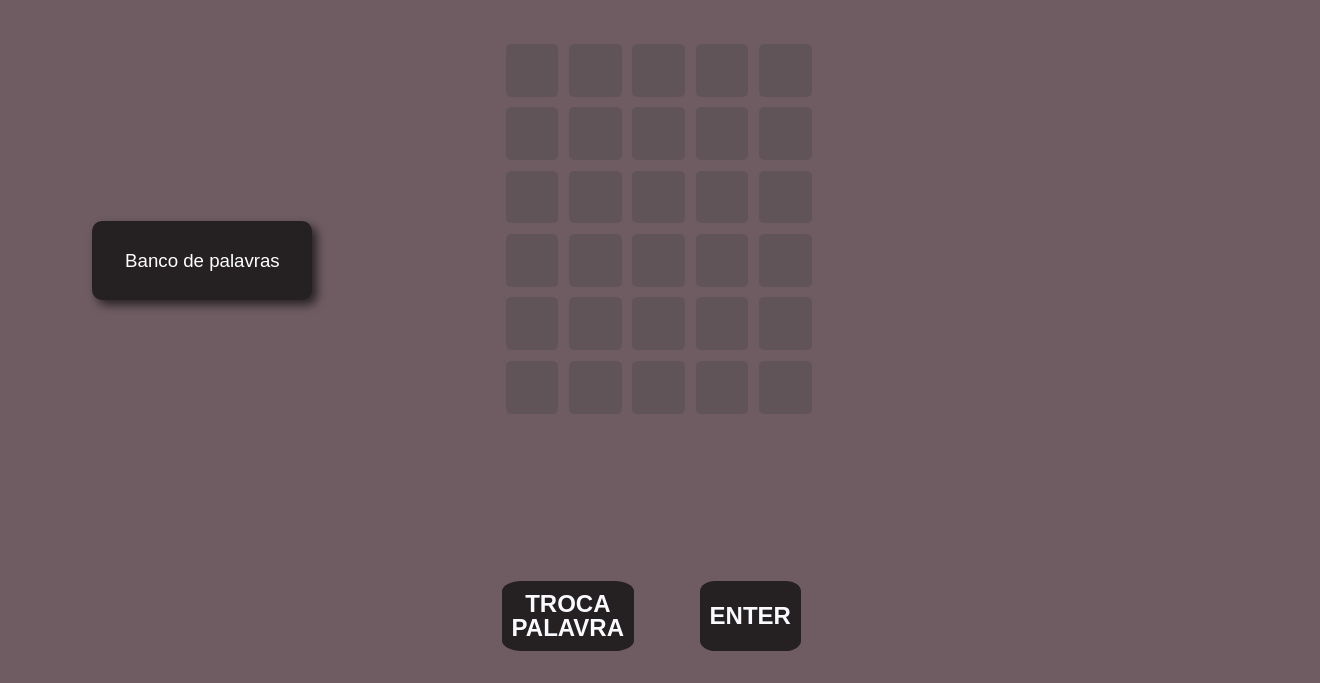
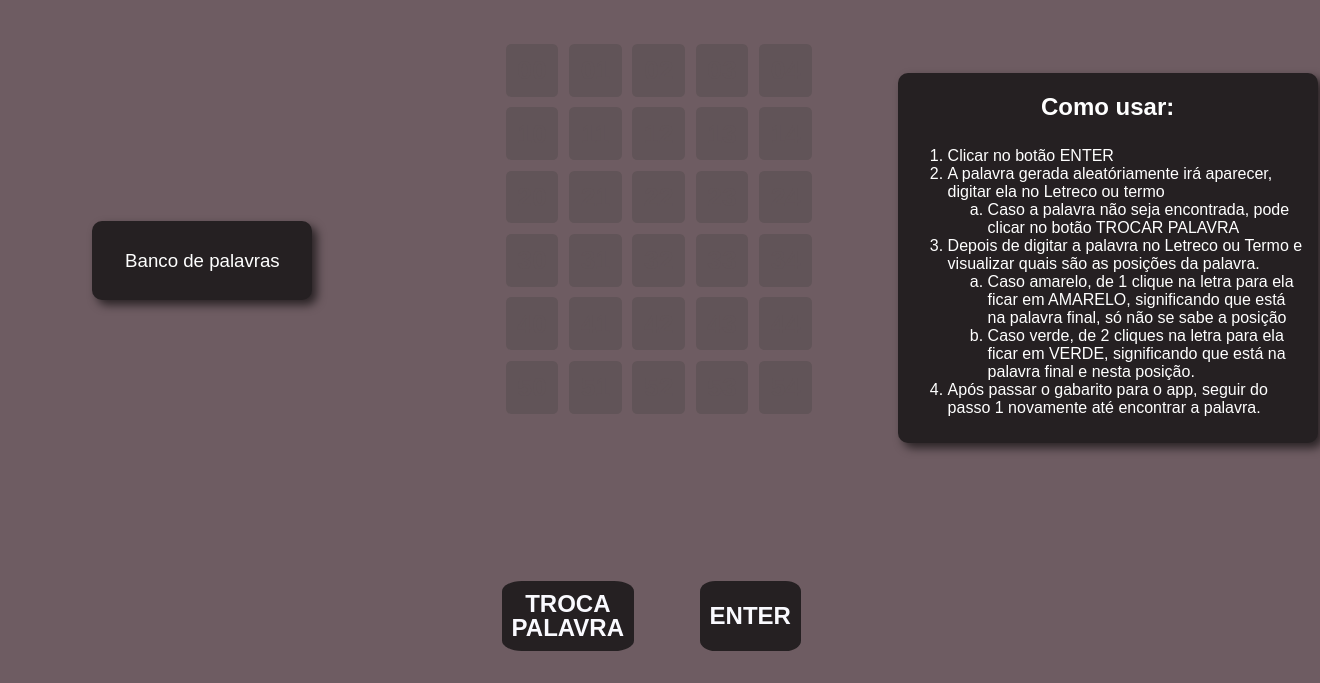
Before and after one commit to Rafael-Cirino/Detonando-termo-site, a PHP site: page / in a window 1320 px wide. Shown: the part 59-742 px from the top of the page. Run offline with PHP 8.4, Linux system fonts and the light colour scheme.

Commit message:
Adicionando intro

```diff
--- a/css/style.css
+++ b/css/style.css
@@ -30,7 +30,7 @@ body{
 }
 
 .box{
-    transition: background-color 0.2s linear 0.1s;
+    transition: background-color 0.1s linear 0.05s;
     aspect-ratio: 1;
     font-weight: 600;
     font-family: 'Mitr', sans-serif;
@@ -100,6 +100,29 @@ footer{
     left: 47%;
 }
 
+section#intro{
+    color: white;
+    background: #252022;
+    border-radius: 10px;
+    width: 400px;
+    height: 350px;
+    margin: auto;
+    box-shadow: 5px 5px 10px rgba(0, 0, 0, 0.623);
+    text-align: left;
+    font: normal 12pt Arial;
+
+    position: absolute;
+    top: 16.5%;
+    left: 68%;
+}
+
+p#title{
+    padding: 10px;
+    margin: auto;
+    font: bold 18pt Arial;
+    text-align: center;
+}
+
 a#link:link, a#link:visited {
     color: white;
     text-decoration: none;
--- a/index.html
+++ b/index.html
@@ -24,6 +24,33 @@
         </div>
     </section>
 
+    <section id="intro">
+        <p id="title"> Como usar:</p>
+        <div>
+            <ol>
+                <li>Clicar no botão ENTER</li>
+                <li>A palavra gerada aleatóriamente irá aparecer, digitar ela no Letreco ou termo
+                    <ol type="a">
+                        <li>Caso a palavra não seja encontrada, pode clicar no botão TROCAR PALAVRA</li>
+                    </ol>
+                </li>
+
+                <li>Depois de digitar a palavra no Letreco ou Termo e visualizar quais são as posições da palavra.
+                    <ol type="a">
+                        <li>Caso amarelo, de 1 clique na letra para ela ficar em AMARELO, significando que está na
+                            palavra
+                            final, só
+                            não se sabe a posição</li>
+                        <li>Caso verde, de 2 cliques na letra para ela ficar em VERDE, significando que está na palavra
+                            final e
+                            nesta posição.</li>
+                    </ol>
+                </li>
+                <li>Após passar o gabarito para o app, seguir do passo 1 novamente até encontrar a palavra.</li>
+            </ol>
+        </div>
+    </section>
+
     <div>
         <script src="scripts/main.js"></script>
         <script src="scripts/termo_func.js"></script>
```
